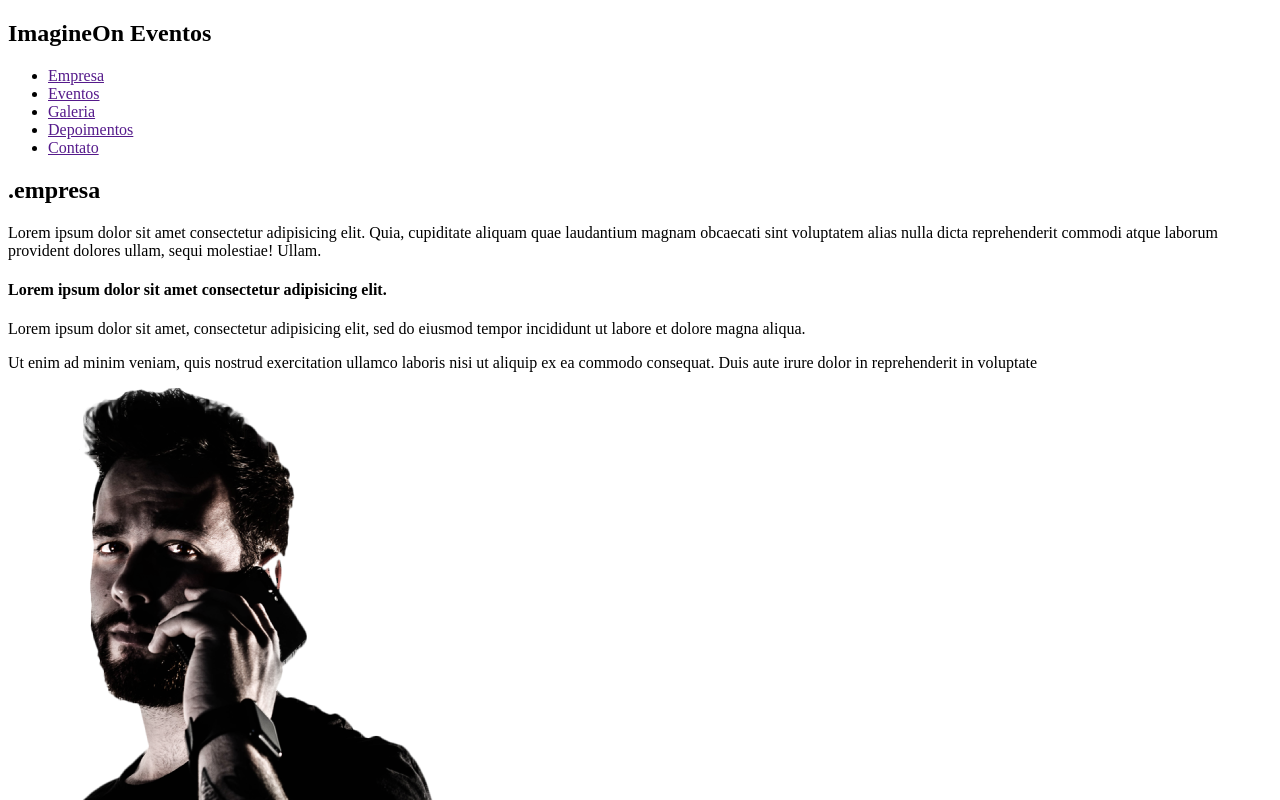
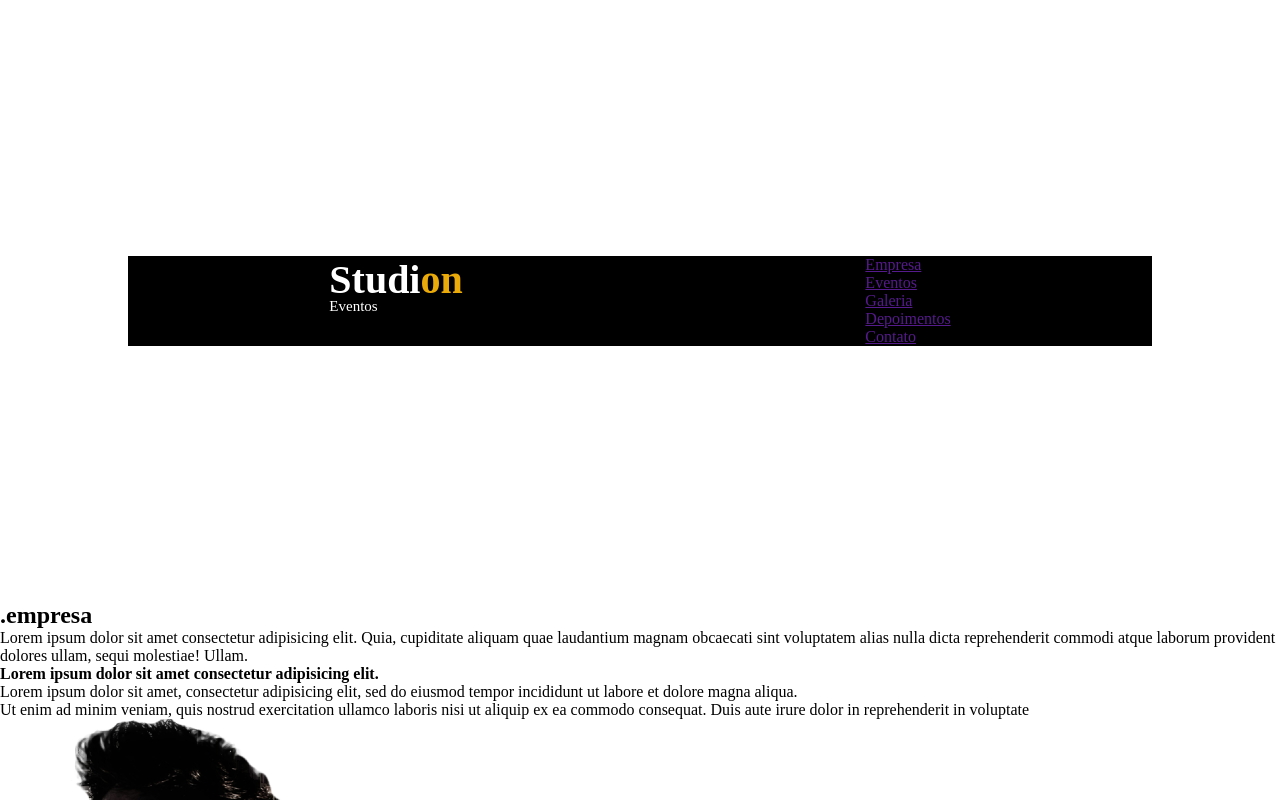
Before and after one commit to WilFausto/studion-eventos, a website: page src/index.html in a window 1280 px wide. Shown: the top 800 px of the page. Drawn offline with Linux system fonts and the light colour scheme.

Commit message:
Iniciando css

```diff
--- a/src/index.html
+++ b/src/index.html
@@ -3,12 +3,16 @@
 <head>
     <meta charset="UTF-8">
     <meta name="viewport" content="width=device-width, initial-scale=1.0">
-    <title>ImagineOn</title>
+    <link rel="stylesheet" href="style.css">
+    <title>StudiOn</title>
 </head>
 
 <body>
     <nav>
-        <h1>Imagine<span>On</span> <span>Eventos</span></h1>
+        <h1>
+            Studi<span class="accent">on</span>
+            <span class="subtitle">Eventos</span>
+        </h1>
         <ul>
             <li>
                 <a href="">Empresa</a>
--- /dev/null
+++ b/src/style.css
@@ -0,0 +1,30 @@
+* {
+    margin: 0;
+    padding: 0;
+}
+
+nav {
+    background-color: black;
+    width: 80%;
+    margin: 20% auto;
+    display: flex;
+    justify-content: space-around;
+}
+
+h1 {
+    font-size: 40px;
+    height: 50px;
+    color: #ffff;
+}
+
+.accent {
+    color: #eaab0a;
+
+}
+
+.subtitle {
+    display: block;
+    font-size: 15px;
+    font-weight: 500;
+    margin-top: -5px;
+}
```
Also changed, not shown: 1 other file.
